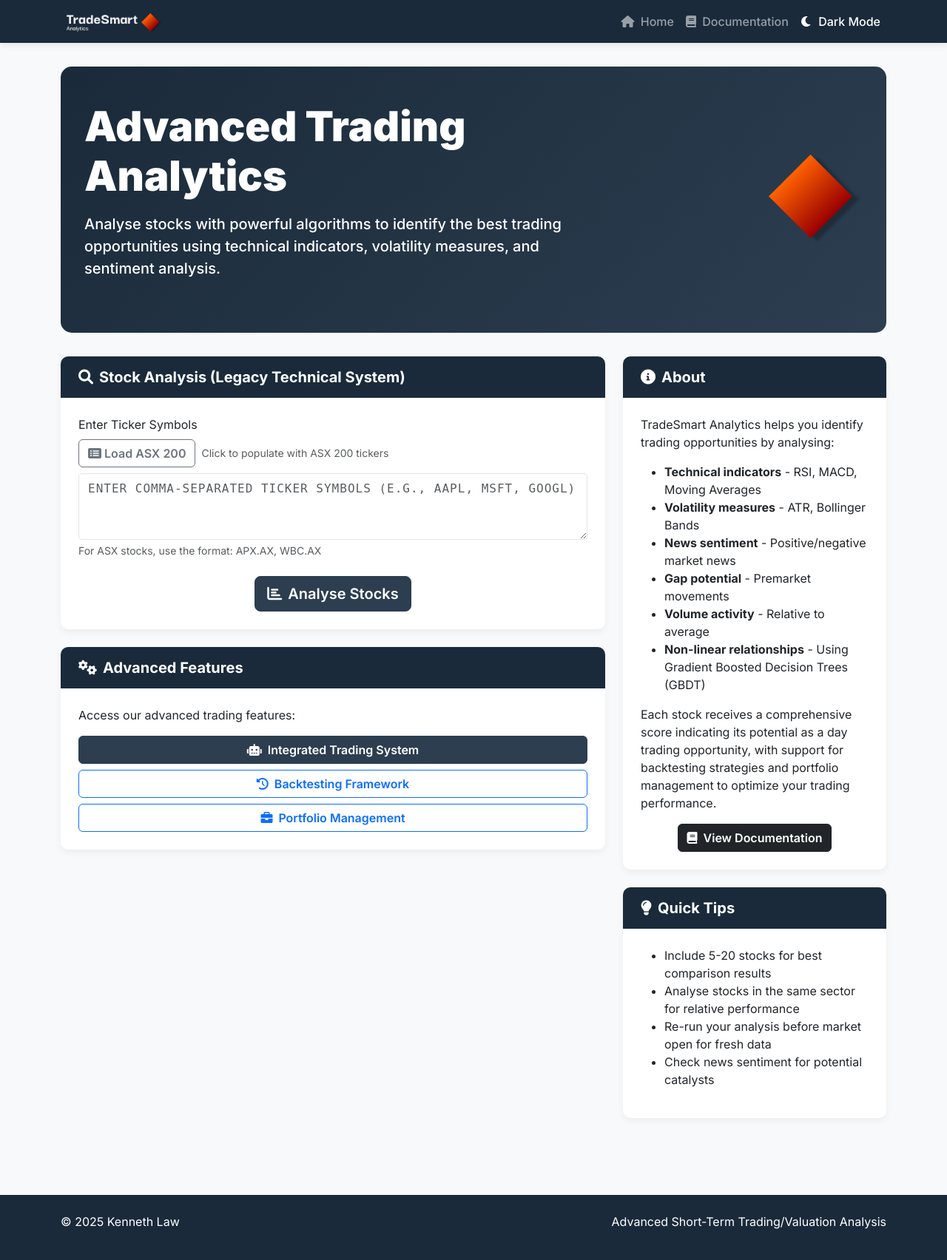
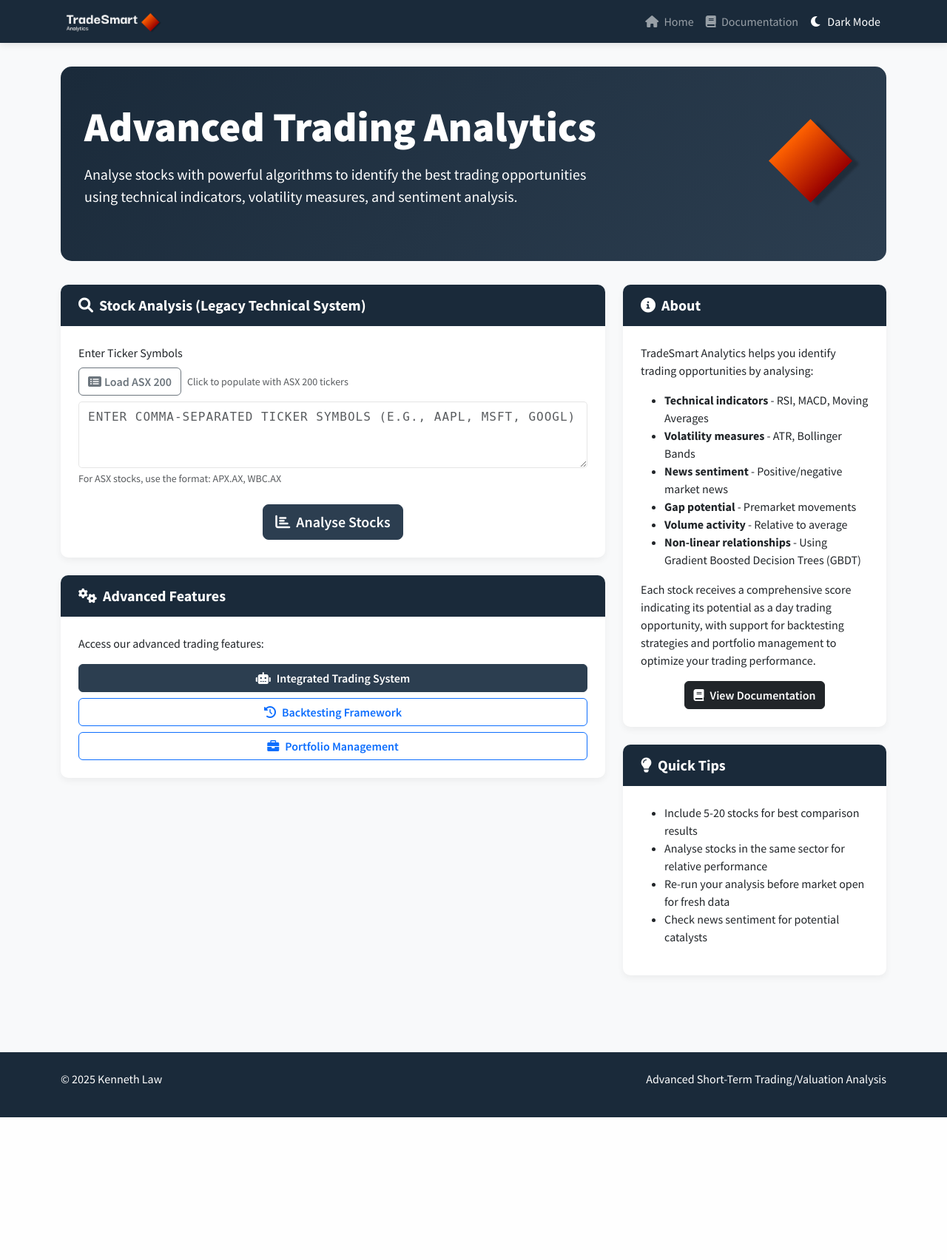
Before and after one commit to kenneth-law/TradeSmart, a Flask app: page / in a window 1280 px wide. Shown: the whole page at 74% size. After the commit the page ends 1511 px from the top, so only its background shows below. Run offline with Flask 3, Linux system fonts and the light colour scheme; some libraries are stand-ins or nearby versions.

Commit message:
Changed font

```diff
--- a/static/css/styles.css
+++ b/static/css/styles.css
@@ -32,7 +32,7 @@
 body {
     background-color: var(--bg-color);
     color: var(--text-color);
-    font-family: 'Inter', sans-serif;
+    font-family: 'Source Sans Pro', sans-serif;
     font-weight: var(--font-normal);
     min-height: 100vh;
     display: flex;
@@ -243,7 +243,7 @@ body {
 
 /* Input styling */
 input, select, textarea, .form-control {
-    font-family: 'Inter', sans-serif;
+    font-family: 'Source Sans Pro', sans-serif;
     font-weight: var(--font-medium);
     color: var(--text-color);
     background-color: var(--card-bg);
@@ -400,9 +400,9 @@ body.dark-mode .form-control::placeholder {
     color: var(--dark-light-text);
 }
 
-/* Typography styles for Inter font */
+/* Typography styles for Source Sans Pro font */
 h1, h2, h3, h4, h5, h6 {
-    font-family: 'Inter', sans-serif;
+    font-family: 'Source Sans Pro', sans-serif;
     font-weight: var(--font-bold);
 }
 
--- a/templates/base.html
+++ b/templates/base.html
@@ -9,7 +9,7 @@
     <link rel="stylesheet" href="https://cdnjs.cloudflare.com/ajax/libs/font-awesome/6.0.0/css/all.min.css">
     <link rel="preconnect" href="https://fonts.googleapis.com">
     <link rel="preconnect" href="https://fonts.gstatic.com" crossorigin>
-    <link href="https://fonts.googleapis.com/css2?family=Inter:wght@300;400;500;600;700;800;900&display=swap" rel="stylesheet">
+    <link href="https://fonts.googleapis.com/css2?family=Source+Sans+Pro:wght@300;400;600;700;900&display=swap" rel="stylesheet">
     <link rel="stylesheet" href="{{ url_for('static', filename='css/styles.css') }}">
     {% block extra_css %}{% endblock %}
 </head>
```
